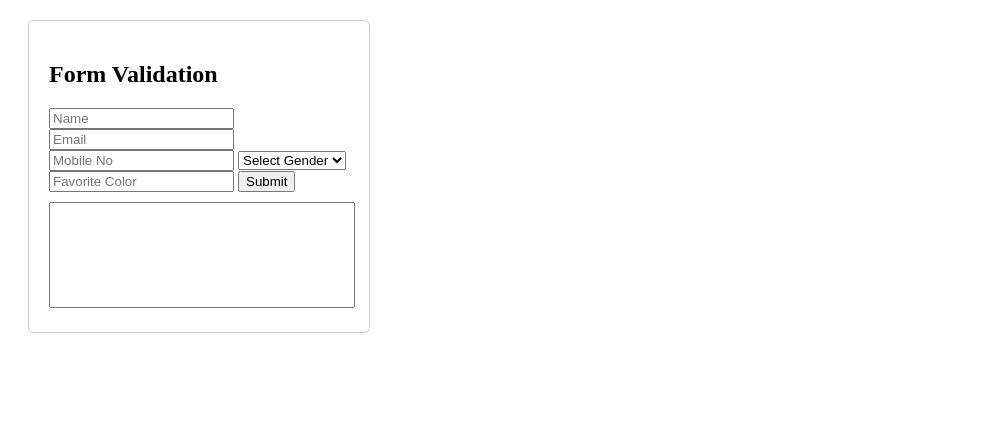
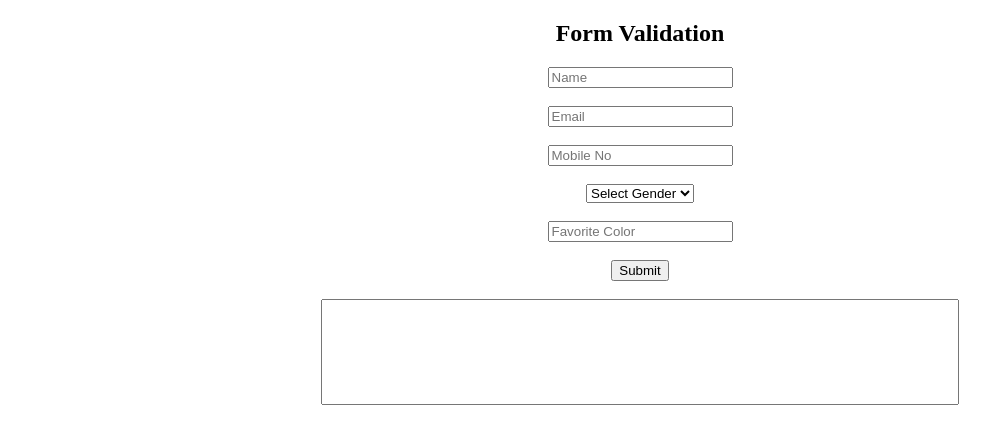
Before and after one commit to ShivamMenda/Web-Lab, a plain HTML site: page prog7b/index.html in a window 1280 px wide. Shown: the whole page, without its empty margins (0-994 px from the left). Drawn offline with Linux system fonts and the light colour scheme.

Commit message:
Prog7b updated.

```diff
--- a/prog7b/index.html
+++ b/prog7b/index.html
@@ -5,35 +5,33 @@
   <script src="script.js"></script>
   <style>
      textarea {
-      margin-top: 10px;
-      width: 100%;
+     margin-top: auto;
+      width: 50%;
       height: 100px;
       resize: none;
     }
-    .container {
-      margin: 20px;
-      padding: 20px;
-      border: 1px solid #ccc;
-      border-radius: 5px;
-      width: 300px;
-    }
+
+
   </style>
 </head>
 <body>
-  <div class="container">
+  <div class="container" align="center">
     <h2>Form Validation</h2>
+    <div>
     <form>
-      <input type="text" id="name" placeholder="Name">
-      <input type="email" id="email" placeholder="Email">
-      <input type="tel" id="mobile" placeholder="Mobile No">
-      <select id="gender">
+      <input type="text" id="name" placeholder="Name"><br><br>
+      <input type="email" id="email" placeholder="Email"><br><br>
+      <input type="tel" id="mobile" placeholder="Mobile No"><br><br>
+      <select id="gender"><br><br>
         <option value="">Select Gender</option>
         <option value="male">Male</option>
         <option value="female">Female</option>
-      </select>
-      <input type="text" id="color" placeholder="Favorite Color">
+      </select><br><br>
+      <input type="text" id="color" placeholder="Favorite Color"><br><br>
       <button type="button" onclick="validateForm()">Submit</button>
     </form>
+  </div>
+  <br>
     <textarea id="result" readonly></textarea>
   </div>
 </body>
--- a/prog7b/script.js
+++ b/prog7b/script.js
@@ -10,12 +10,16 @@ function validateForm() {
       alert("Please enter your name");
       return;
     }
-    if (email === "") {
+    if (email === "" ) {
       alert("Please enter your email");
       return;
     }
-    if (mobile === "") {
-      alert("Please enter your mobile number");
+    if(!email.includes(".") || !email.includes("@")){
+      alert("Enter correctly");
+      return;
+    }
+    if (mobile === "" || mobile.length!==10) {
+      alert("Please enter your mobile number correctly");
       return;
     }
     if (gender === "") {
```
